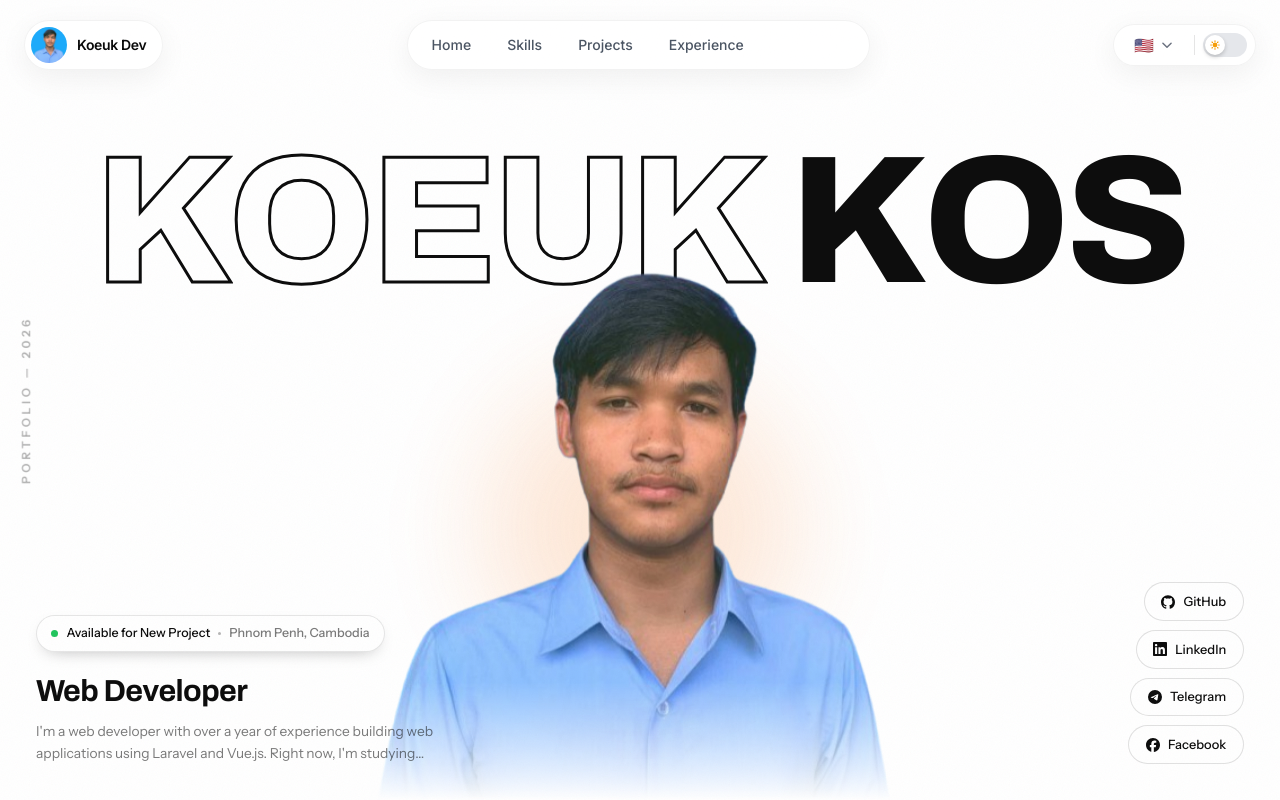
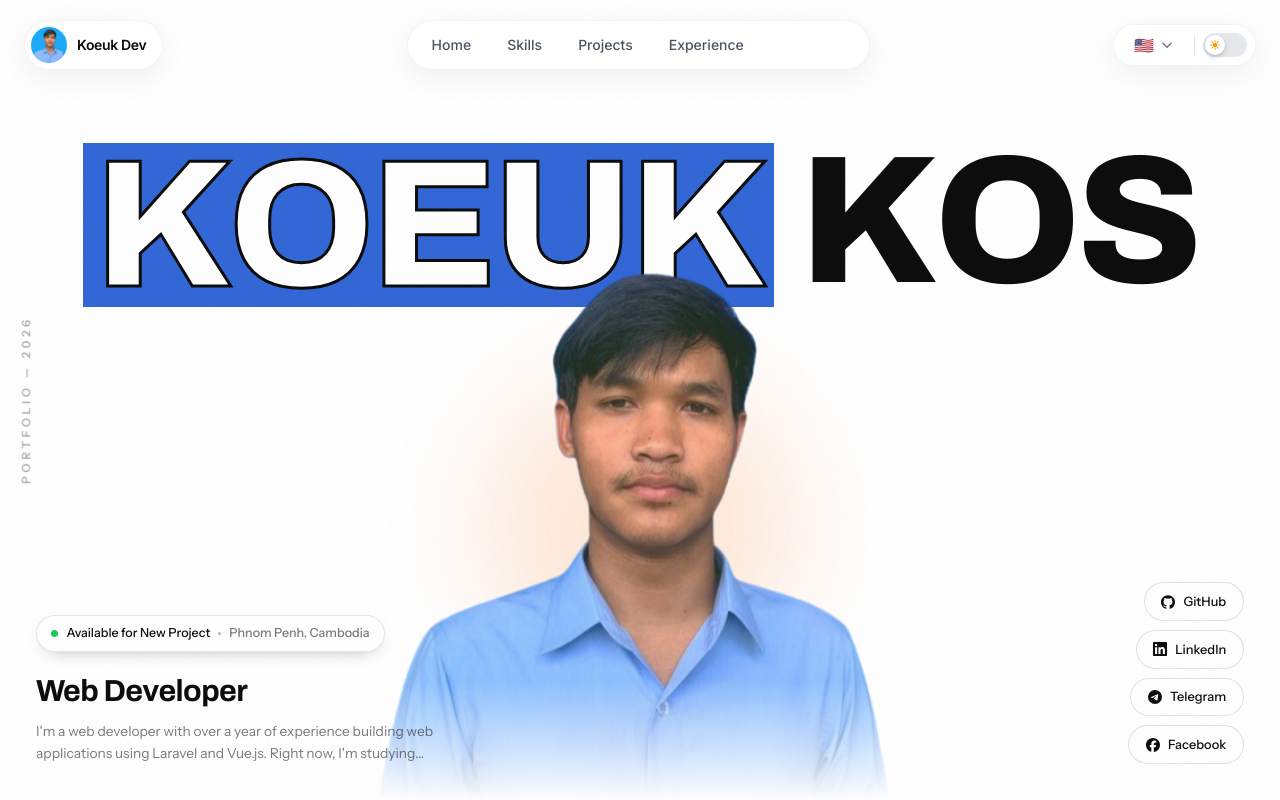
Before and after one commit to koeuk/Portfolio, a Nuxt app: page / in a window 1280 px wide. Shown: the top 800 px of the page. Built offline with nearby package versions, Linux system fonts and the light colour scheme.

Commit message:
style: update HeroFuturistic name-outline with solid background and high-contrast text styling

```diff
--- a/components/ui/HeroFuturistic.vue
+++ b/components/ui/HeroFuturistic.vue
@@ -8,7 +8,7 @@
       <!-- Editorial side label on the left edge -->
       <span class="hero-side-label" aria-hidden="true">Portfolio — 2026</span>
 
-      <!-- Display name: outline + solid split -->
+      <!-- Display name: highlighted first name + solid last name -->
       <h1 class="hero-name" aria-label="Koeuk KOS">
         <span class="name-outline" aria-hidden="true">
           <span
@@ -247,13 +247,16 @@ html.dark .status-location { color: rgba(244, 244, 245, 0.6); }
 }
 
 .name-outline {
-  color: transparent;
+  /* Highlight block: white letters with a dark outline on a solid blue slab */
+  color: #ffffff;
   -webkit-text-stroke: 2px #0d0d0d;
+  background: #3367d6;
+  padding: 0.02em 0.06em;
 }
 
 .name-solid { color: #0d0d0d; }
 
-html.dark .name-outline { -webkit-text-stroke-color: #fafafa; }
+html.dark .name-outline { background: #2f5fc4; }
 html.dark .name-solid { color: #fafafa; }
 
 @media (min-width: 1024px) {
```
